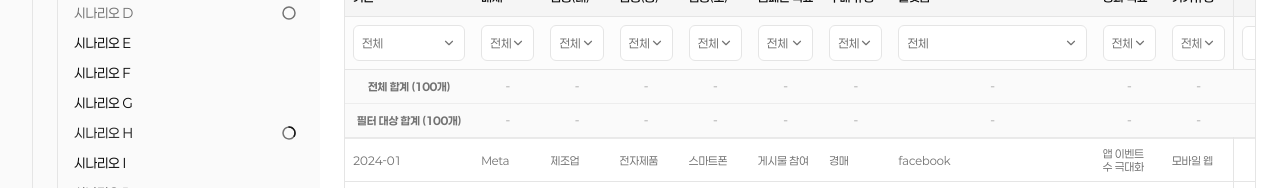
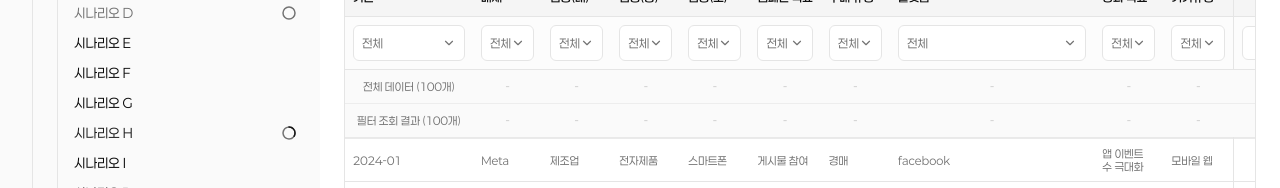
Before and after one commit to taetaej/ReadySet, a React (Vite) app: page /datashot/1 in a window 1280 px wide. Shown: the part 322-510 px from the top of the page. Built offline with nearby package versions, Linux system fonts and the light colour scheme.

Commit message:
fix: 집계행 라벨 수정 (전체 데이터 / 필터 조회 결과), 볼드 제거

```diff
--- a/src/components/datashot/DatasetDetail.tsx
+++ b/src/components/datashot/DatasetDetail.tsx
@@ -1367,7 +1367,7 @@ export function DatasetDetail({ datasetData: propDatasetData }: DatasetDetailPro
                     const summaryRowStyle = {
                       backgroundColor: 'hsl(var(--muted) / 0.5)',
                       borderBottom: '1px solid hsl(var(--border) / 0.6)',
-                      fontWeight: '600' as const,
+                      fontWeight: '400' as const,
                       fontSize: '11px'
                     }
                     const labelStyle = { padding: '10px 12px', textAlign: 'center' as const, color: 'hsl(var(--muted-foreground))', whiteSpace: 'nowrap' as const }
@@ -1385,7 +1385,7 @@ export function DatasetDetail({ datasetData: propDatasetData }: DatasetDetailPro
                       <>
                         {/* 전체 합계 */}
                         <tr style={summaryRowStyle}>
-                          <td style={labelStyle}>전체 합계 ({aData.length}개)</td>
+                          <td style={labelStyle}>전체 데이터 ({aData.length}개)</td>
                           {renderDashes(dashColCount)}
                           <td style={valStyle}>
                             {aCost.toLocaleString()}<span style={unitSpan}>원</span>
@@ -1411,7 +1411,7 @@ export function DatasetDetail({ datasetData: propDatasetData }: DatasetDetailPro
                         </tr>
                         {/* 필터 대상 합계 */}
                         <tr style={{ ...summaryRowStyle, borderBottom: '2px solid hsl(var(--border) / 0.8)' }}>
-                          <td style={labelStyle}>필터 대상 합계 ({fData.length}개)</td>
+                          <td style={labelStyle}>필터 조회 결과 ({fData.length}개)</td>
                           {renderDashes(dashColCount)}
                           <td style={valStyle}>
                             {fCost.toLocaleString()}<span style={unitSpan}>원</span>
```
